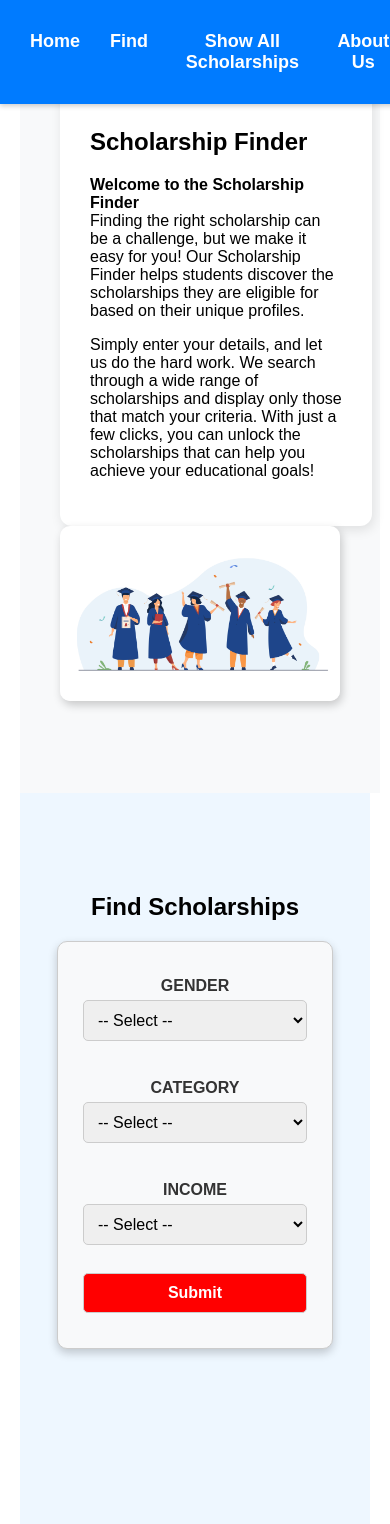
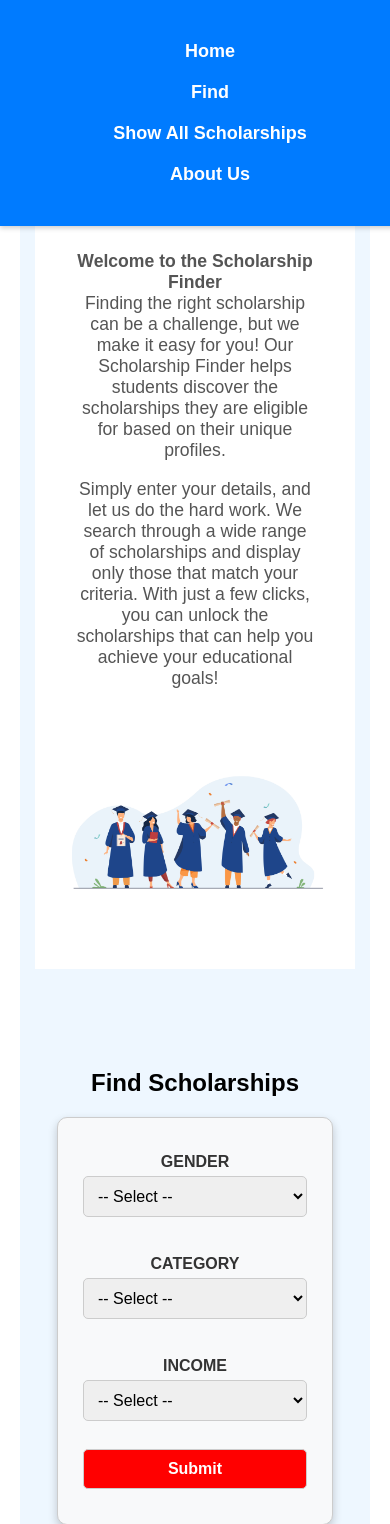
Before and after one commit to ShraddhaP0501/ScholarshipFinder, a Flask app: page / in a window 390 px wide. Shown: the top 1524 px of the page. Run offline with Flask 3, Linux system fonts and the light colour scheme.

Commit message:
image ccss

```diff
--- a/static/style.css
+++ b/static/style.css
@@ -276,53 +276,70 @@ main {
     }
 }
 
-/* Home Section - Flexbox for Side-by-Side Layout */
+/* Home Section */
 #home {
+    background-color: #ffffff;
+    padding: 50px 20px;
+}
+
+.home-container {
     display: flex;
+    flex-direction: row;
     align-items: center;
     justify-content: space-between;
-    min-height: 80vh;
-    padding: 40px;
-    background-color: #f8f9fa;
+    max-width: 1200px;
+    margin: 0 auto;
 }
 
-/* Text Section - 40% Width */
+/* Text Box */
 .text-box {
-    width: 40%;
-    background: white;
-    padding: 30px;
-    border-radius: 12px;
-    box-shadow: 2px 4px 12px rgba(0, 0, 0, 0.1);
-    text-align: left;
+    flex: 1;
+    padding: 20px;
 }
 
-/* Image Section - 60% Width */
+.text-box h1 {
+    font-size: 2.5em;
+    color: #333;
+    margin-bottom: 20px;
+}
+
+.text-box p {
+    font-size: 1.1em;
+    color: #555;
+    margin-bottom: 15px;
+}
+
+/* Image Container */
 .image-container {
-    width: 60%;
+    flex: 1;
     display: flex;
     justify-content: center;
     align-items: center;
 }
 
 .image-container img {
-    width: 100%;
+    max-width: 100%;
     height: auto;
-    border-radius: 10px;
-    box-shadow: 2px 4px 10px rgba(0, 0, 0, 0.2);
+    border-radius: 8px;
 }
 
-/* Responsive for Smaller Screens */
+/* Responsive Design */
 @media (max-width: 768px) {
-    #home {
+    .home-container {
         flex-direction: column;
         text-align: center;
     }
 
     .text-box {
-        width: 90%;
+        margin-bottom: 20px;
     }
 
-    .image-container {
-        width: 100%;
+    .nav-links {
+        flex-direction: column;
+        align-items: center;
+    }
+
+    .nav-links li {
+        margin: 10px 0;
     }
 }
```
